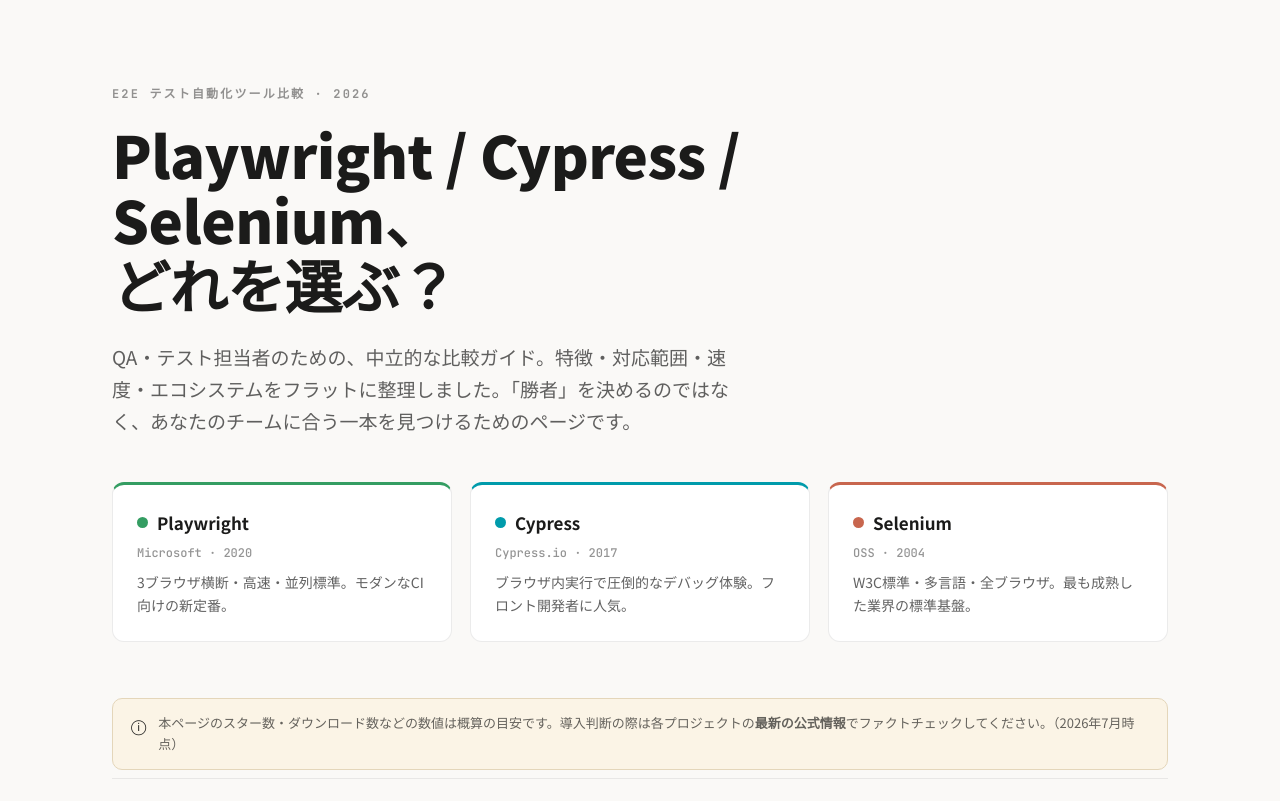
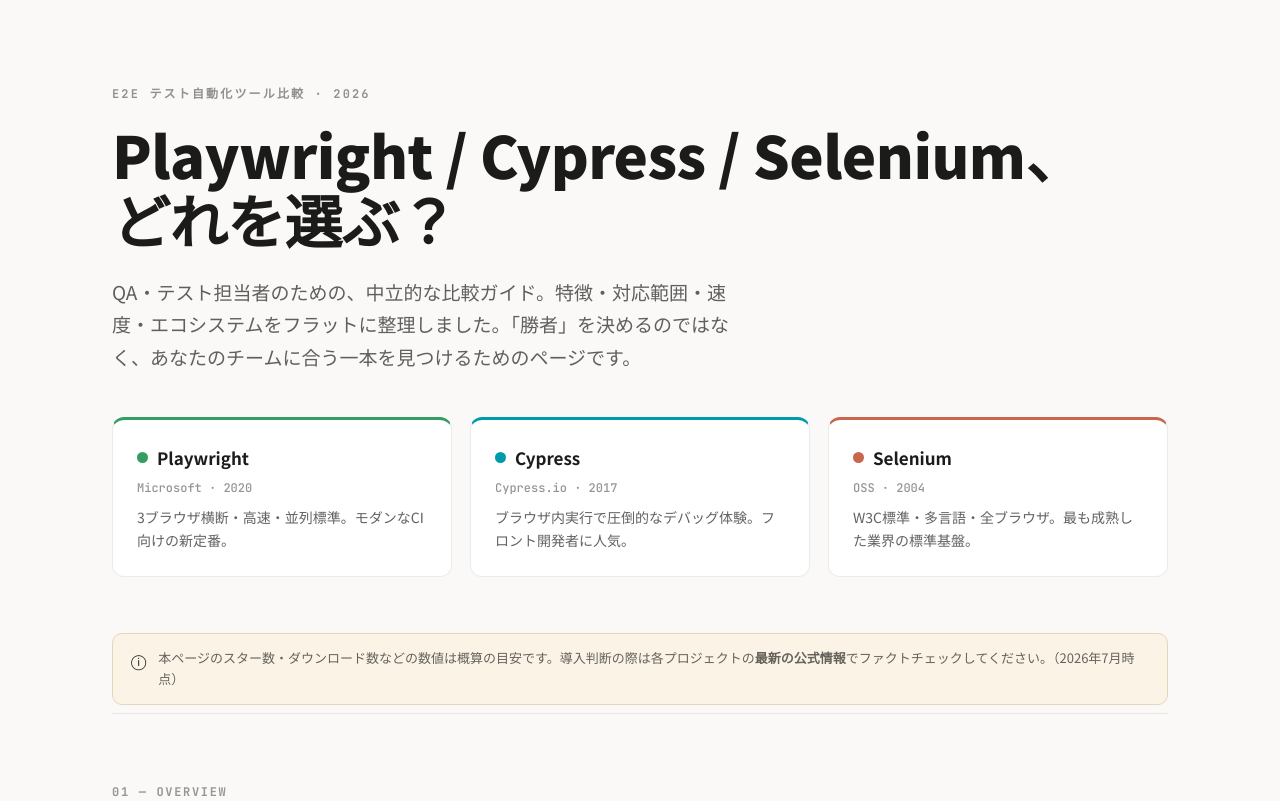
Before and after one commit to sazanamix/github-pages, a plain HTML site: page test-automation-tools/index.html in a window 1280 px wide. Shown: the top 801 px of the page. Drawn offline with nearby package versions, Linux system fonts and the light colour scheme.

Commit message:
Fix hero title wrapping to 3 lines on test-automation-tools page
max-width:16em on the h1 was narrower than the first line's text,
causing an unintended extra wrap before the manual <br>.

```diff
--- a/test-automation-tools/index.html
+++ b/test-automation-tools/index.html
@@ -28,7 +28,7 @@
 <!-- HERO -->
 <section style="padding:88px 0 56px">
 <div style="font:600 12px/1 'JetBrains Mono',monospace;letter-spacing:.18em;text-transform:uppercase;color:rgba(0,0,0,.42);margin-bottom:22px">E2E テスト自動化ツール比較 · 2026</div>
-<h1 style="font-weight:900;font-size:clamp(34px,5vw,58px);line-height:1.12;letter-spacing:-.01em;max-width:16em">Playwright / Cypress / Selenium、<br>どれを選ぶ？</h1>
+<h1 style="font-weight:900;font-size:clamp(34px,5vw,58px);line-height:1.12;letter-spacing:-.01em">Playwright / Cypress / Selenium、<br>どれを選ぶ？</h1>
 <p style="margin-top:24px;font-size:19px;line-height:1.7;color:rgba(0,0,0,.62);max-width:34em">QA・テスト担当者のための、中立的な比較ガイド。特徴・対応範囲・速度・エコシステムをフラットに整理しました。「勝者」を決めるのではなく、あなたのチームに合う一本を見つけるためのページです。</p>
 
 <div style="display:grid;grid-template-columns:repeat(3,1fr);gap:18px;margin-top:44px">
```
